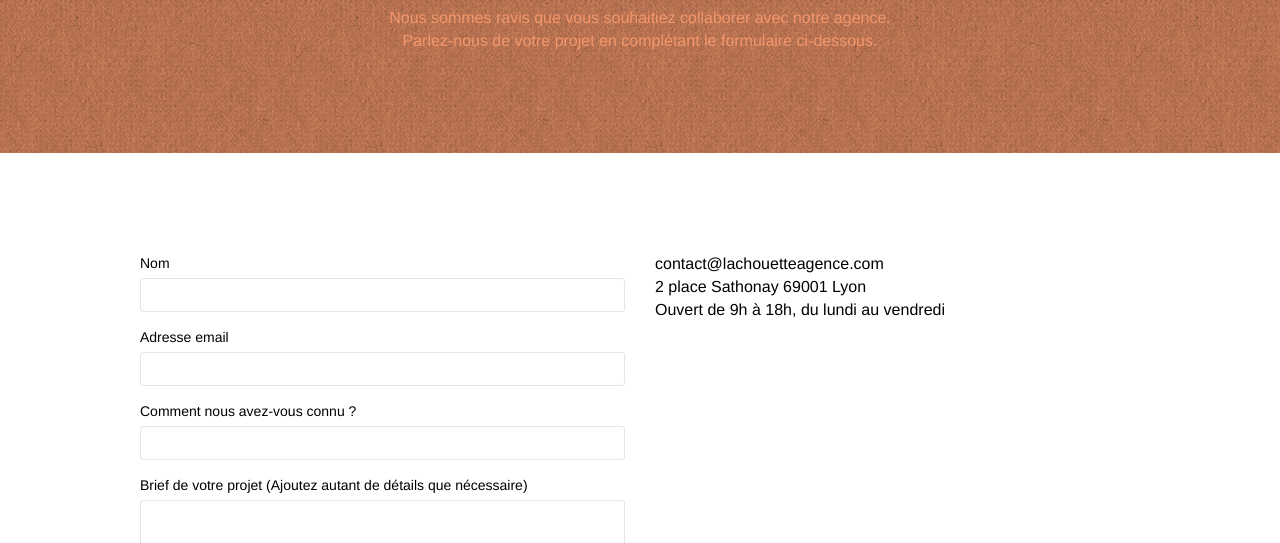
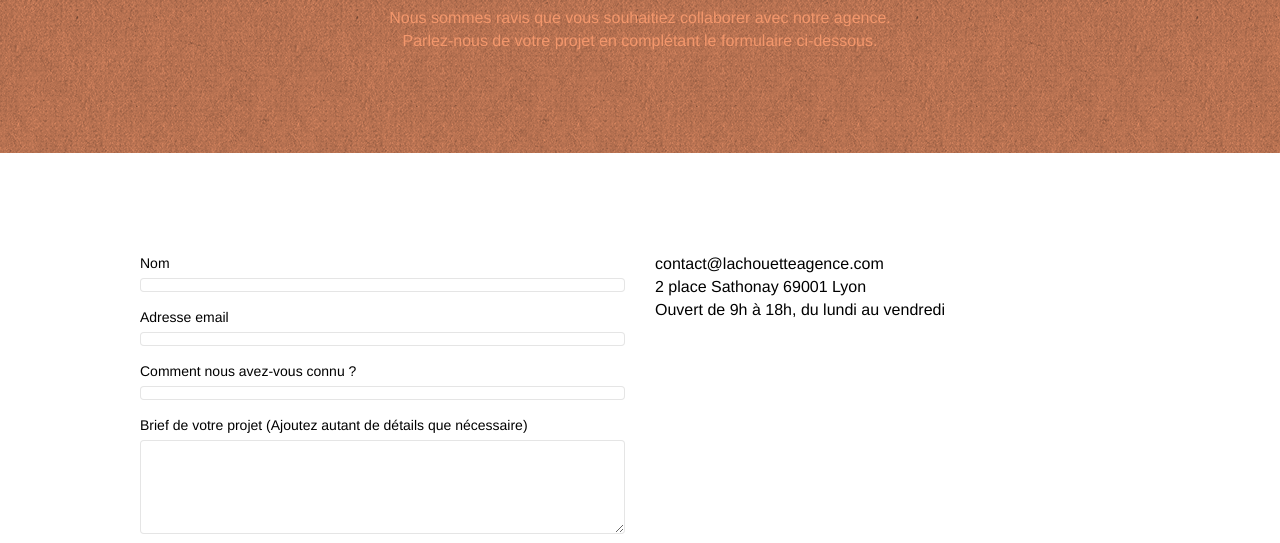
Before and after one commit to ThomasRousseau1/ThomasRousseau_4_25052021, a plain HTML site: page contact.html in a window 1280 px wide. Shown: the part 257-800 px from the top of the page. Drawn offline with nearby package versions, Linux system fonts and the light colour scheme; files that its build step writes are made by us from their sources; a script that the page names is missing.

```diff
--- a/style.css
+++ b/style.css
@@ -508,6 +508,7 @@ button {
 .form-control {
     border-color: rgba(0, 0, 0, .1);
     box-shadow: none;
+    height: 1.2rem;
 }
 
 .scrollToTop {
```
